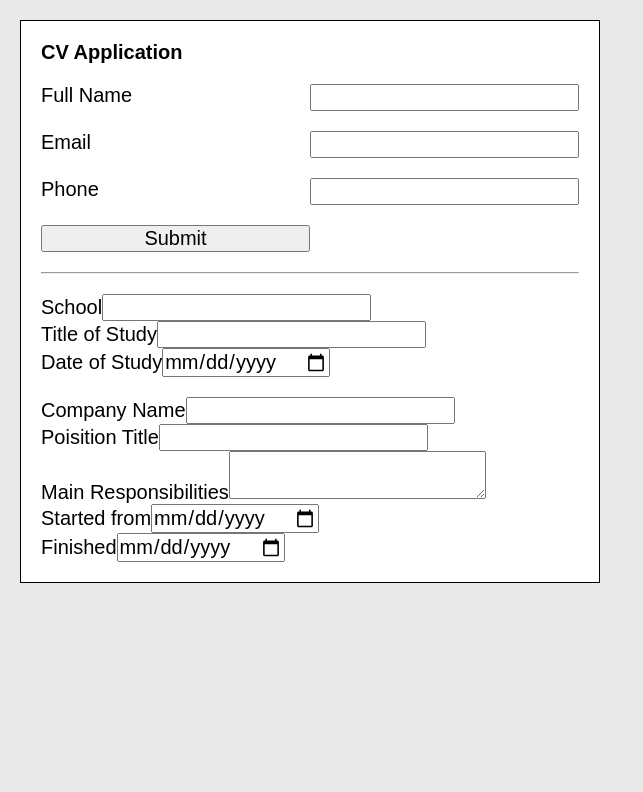
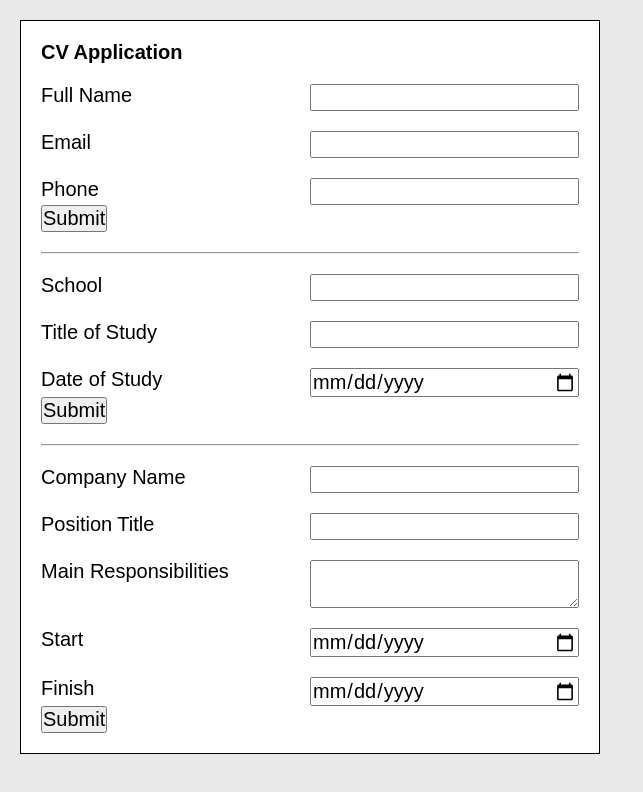
Before and after one commit to yunemak/cv-application, a React (Vite) app: page / in a window 1280 px wide. Shown: the top 792 px of the page, without its empty margins (0-643 px from the left). Built offline with nearby package versions, Linux system fonts and the light colour scheme.

Commit message:
Fix layout model

```diff
--- a/src/App.jsx
+++ b/src/App.jsx
@@ -9,12 +9,9 @@ function App() {
 				<h1>CV Application</h1>
 				<Contact />
 				<hr />
-				<form>
-					<Education />
-				</form>
-				<form>
-					<Experience />
-				</form>
+				<Education />
+				<hr />
+				<Experience />
 			</div>
 			<div className="output-field"></div>
 		</div>
--- a/src/components/Contact.jsx
+++ b/src/components/Contact.jsx
@@ -1,12 +1,14 @@
 function Contact() {
 	return (
-		<form className="contact-form">
+		<form>
+			<div className="contact-form">
 				<label>Full Name</label>
 				<input type="text" />
 				<label>Email</label>
 				<input type="email" />
 				<label>Phone</label>
 				<input type="tel" />
+			</div>
 			<button>Submit</button>
 		</form>
 	);
--- a/src/components/Education.jsx
+++ b/src/components/Education.jsx
@@ -2,11 +2,17 @@ import InputField from "./InputField";
 
 function Education() {
 	return (
-		<div className="education-field">
-			<InputField labelText="School" type="text" />
-			<InputField labelText="Title of Study" type="text" />
-			<InputField labelText="Date of Study" type="date" />
-		</div>
+		<form>
+			<div className="education-form">
+				<label>School</label>
+				<input type="text" />
+				<label>Title of Study</label>
+				<input type="text" />
+				<label>Date of Study</label>
+				<input type="date" />
+			</div>
+			<button>Submit</button>
+		</form>
 	);
 }
 
--- a/src/components/Experience.jsx
+++ b/src/components/Experience.jsx
@@ -2,14 +2,21 @@ import InputField from "./InputField";
 
 function Experience() {
 	return (
-		<div className="experience-field">
-			<InputField labelText="Company Name" type="text" />
-			<InputField labelText="Poisition Title" type="text" />
-			<label>Main Responsibilities</label>
-			<textarea></textarea>
-			<InputField labelText="Started from" type="date" />
-			<InputField labelText="Finished" type="date" />
-		</div>
+		<form>
+			<div className="experience-form">
+				<label>Company Name</label>
+				<input type="text" />
+				<label>Position Title</label>
+				<input type="text" />
+				<label>Main Responsibilities</label>
+				<textarea></textarea>
+				<label>Start</label>
+				<input type="date" />
+				<label>Finish</label>
+				<input type="date" />
+			</div>
+			<button>Submit</button>
+		</form>
 	);
 }
 
--- a/src/index.css
+++ b/src/index.css
@@ -25,7 +25,9 @@ div.form-field {
 	gap: 20px;
 }
 
-form.contact-form {
+.contact-form,
+.education-form,
+.experience-form {
 	display: grid;
 	grid-template-columns: 1fr 1fr;
 	grid-template-rows: 1fr 1fr;
```
Lines whose indentation alone changed are shown as unchanged.
